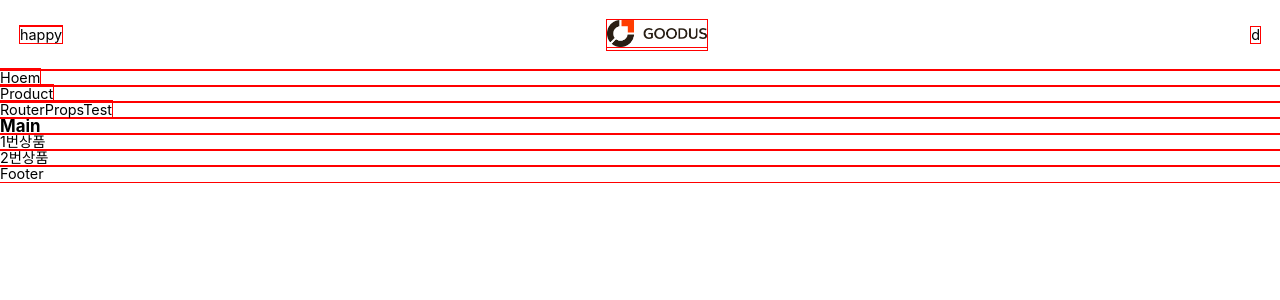
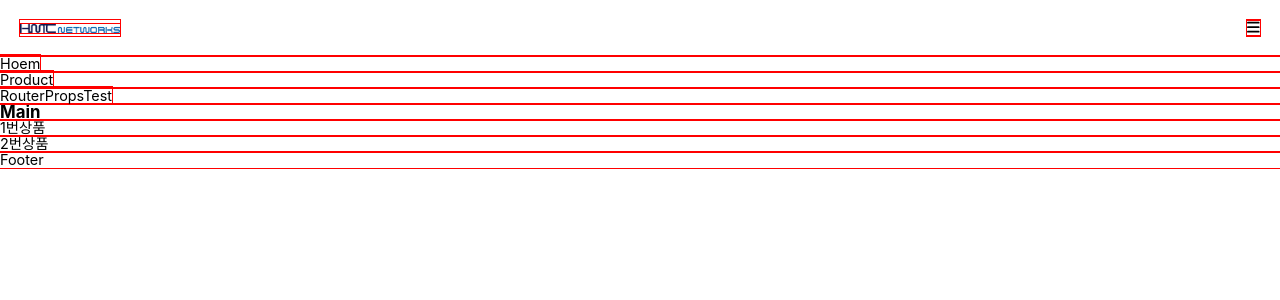
Before and after one commit to kimminkum/react-pj, a React (Create React App) app: page / in a window 1280 px wide. Shown: the top 300 px of the page. Built offline with nearby package versions, Linux system fonts and the light colour scheme.

Commit message:
icons and respon challenge

```diff
--- a/src/App.css
+++ b/src/App.css
@@ -48,19 +48,6 @@ ul {
   list-style: none;
 }
 
-div[class^="pc"] {
-  display: none;
-}
-div[class^="mb"] {
-  display: inline-block;
-}
-img[class^="pc"] {
-  display: none;
-}
-img[class^="mb"] {
-  display: inline-block;
-}
-
 .flex_start {
   display: flex;
   justify-content: flex-start;
@@ -81,18 +68,3 @@ img[class^="mb"] {
   display: flex;
   justify-content: center;
 }
-
-@media screen and (min-width: 767px) {
-  div[class^="pc"] {
-    display: inline-block;
-  }
-  div[class^="mobile"] {
-    display: none;
-  }
-  img[class^="pc"] {
-    display: inline-block;
-  }
-  img[class^="mobile"] {
-    display: none;
-  }
-}
--- a/src/App.tsx
+++ b/src/App.tsx
@@ -1,4 +1,4 @@
-import React, { Component } from "react";
+import React from "react";
 import { BrowserRouter, Routes, Route } from "react-router-dom";
 import Header from "./routes/Header";
 import Footer from "./routes/Footer";
--- a/src/routes/Header.tsx
+++ b/src/routes/Header.tsx
@@ -1,26 +1,30 @@
-import React from "react";
+import React, { ReactNode } from "react";
 import { Link } from "react-router-dom";
 import "./Header.css";
 import imgLogo from "../image/logo.png";
+import { FontAwesomeIcon } from "@fortawesome/react-fontawesome";
+import { faBars } from "@fortawesome/free-solid-svg-icons";
+import { useMediaQuery } from "react-responsive";
 
 function Header() {
   return (
-    <div className="mb">
+    <div>
       <div className="topbar flex_sb">
-        {/* bar */}
-        <div>
-          <a href="">happy</a>
-        </div>
-
-        {/* logo */}
+        {/* Logo */}
         <Link to="/">
           <div>
             <img src={imgLogo} alt="" />
           </div>
         </Link>
 
-        {/*  */}
-        <div>d</div>
+        <div>
+          {/* pc */}
+          <div className="flex_end"></div>
+          {/* mobile */}
+          <div>
+            <FontAwesomeIcon icon={faBars} />
+          </div>
+        </div>
       </div>
     </div>
   );
```
Also changed, not shown: src/image/logo.png.
